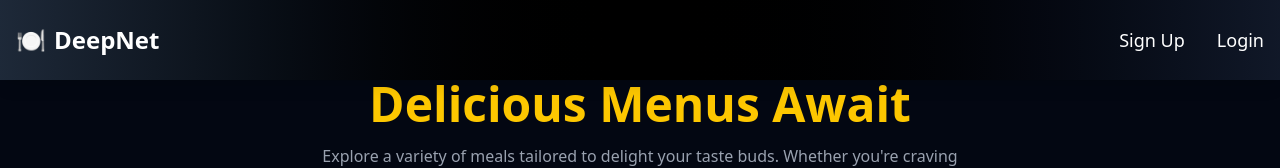
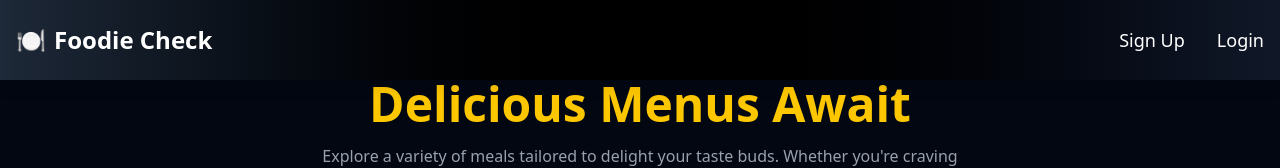
Before and after one commit to shibinshanty/Foodie-Check, a React (Vite) app in the folder Frontend/: page / in a window 1280 px wide. Shown: the top 168 px of the page. Built offline with nearby package versions, Linux system fonts and the light colour scheme.

Commit message:
Update Navbar.jsx

```diff
--- a/Frontend/src/Components/Navbar.jsx
+++ b/Frontend/src/Components/Navbar.jsx
@@ -25,7 +25,7 @@ const Navbar = () => {
       <div className="max-w-7xl mx-auto px-4 py-6 flex items-center justify-between">
         {/* Logo */}
         <div className="text-2xl font-bold flex items-center gap-2">
-          🍽️ <span>DeepNet</span>
+          🍽️ <span>Foodie Check</span>
         </div>
 
         {/* Desktop Navigation */}
```
